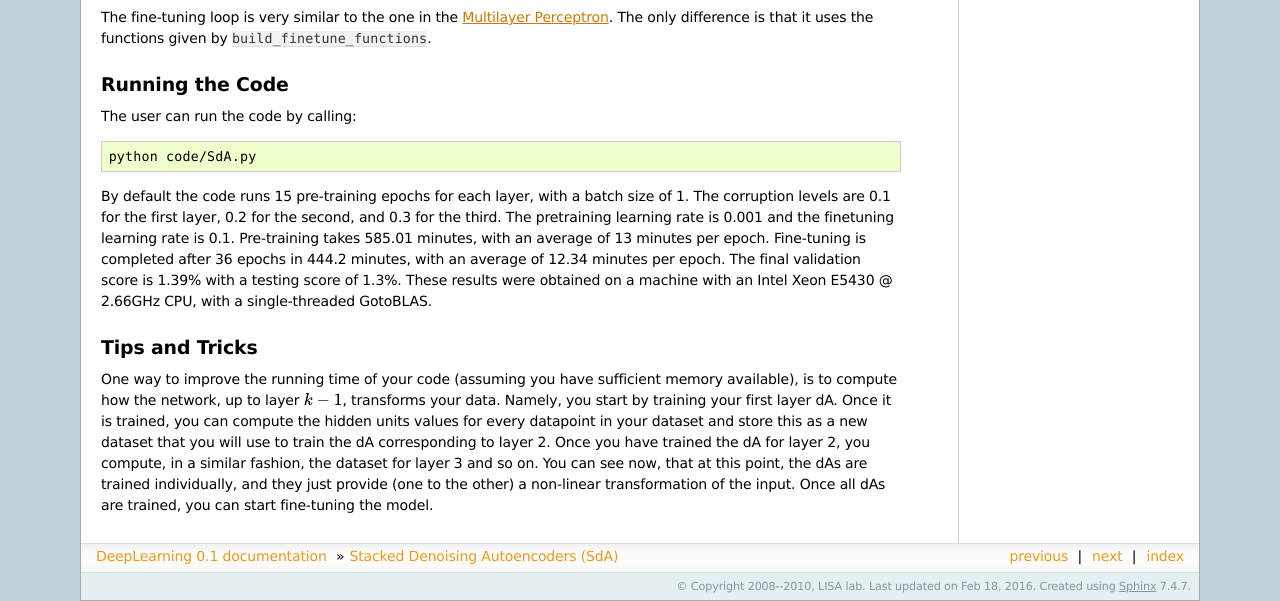
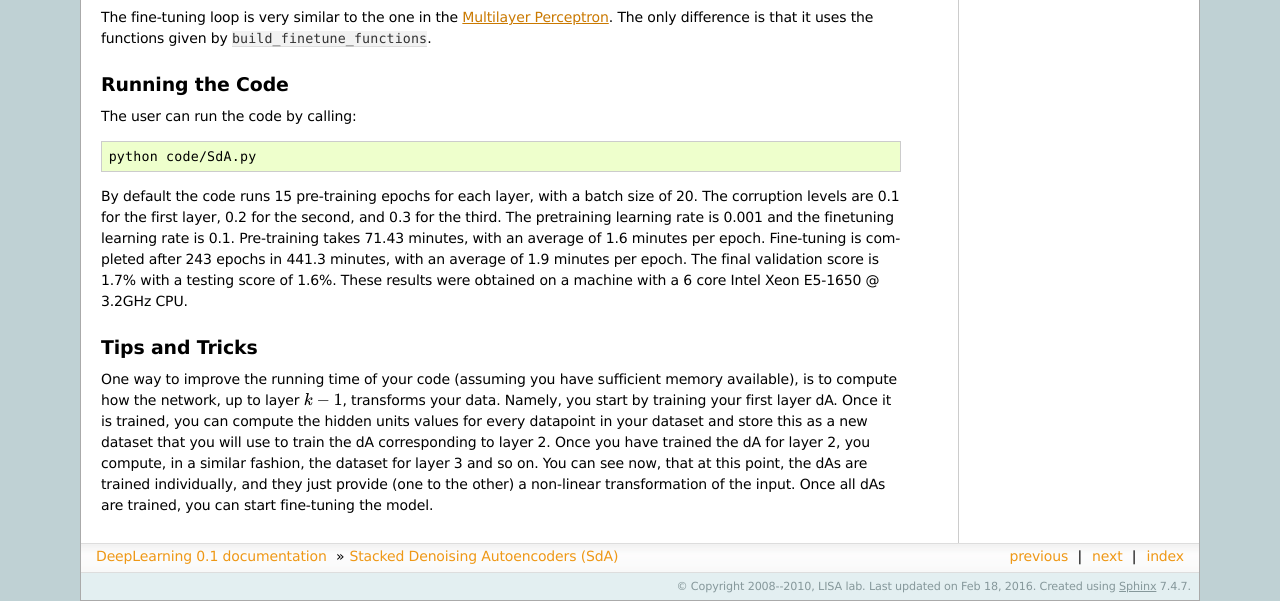
Before and after one commit to lisa-lab/DeepLearningTutorials, a Sphinx documentation site: the page built from doc/SdA.txt, in a window 1280 px wide and 900 px high, scrolled down 2161 px, cut to the strip 299-900 px from the top of the window. Built offline with Sphinx 7.4.7, drawn with Linux system fonts in a browser that asks for light colours; formulas are drawn with MathJax 3; pages that are not in the unit, such as notebooks, are missing from menus.

Commit message:
Update documentation for new batch size

```diff
--- a/doc/SdA.txt
+++ b/doc/SdA.txt
@@ -177,14 +177,14 @@ The user can run the code by calling:
   python code/SdA.py
 
 By default the code runs 15 pre-training epochs for each layer, with a batch
-size of 1. The corruption levels are 0.1 for the first layer, 0.2 for the second,
+size of 20. The corruption levels are 0.1 for the first layer, 0.2 for the second,
 and 0.3 for the third. The pretraining learning rate is 0.001 and
-the finetuning learning rate is 0.1. Pre-training takes 585.01 minutes, with
-an average of 13 minutes per epoch. Fine-tuning is completed after 36 epochs
-in 444.2 minutes, with an average of 12.34 minutes per epoch. The final
-validation score is 1.39% with a testing score of 1.3%.
-These results were obtained on a machine with an Intel
-Xeon E5430 @ 2.66GHz CPU, with a single-threaded GotoBLAS.
+the finetuning learning rate is 0.1. Pre-training takes 71.43 minutes, with
+an average of 1.6 minutes per epoch. Fine-tuning is completed after 243 epochs
+in 441.3 minutes, with an average of 1.9 minutes per epoch. The final
+validation score is 1.7% with a testing score of 1.6%.
+These results were obtained on a machine with a 6 core Intel
+Xeon E5-1650 @ 3.2GHz CPU.
 
 
 Tips and Tricks
```
